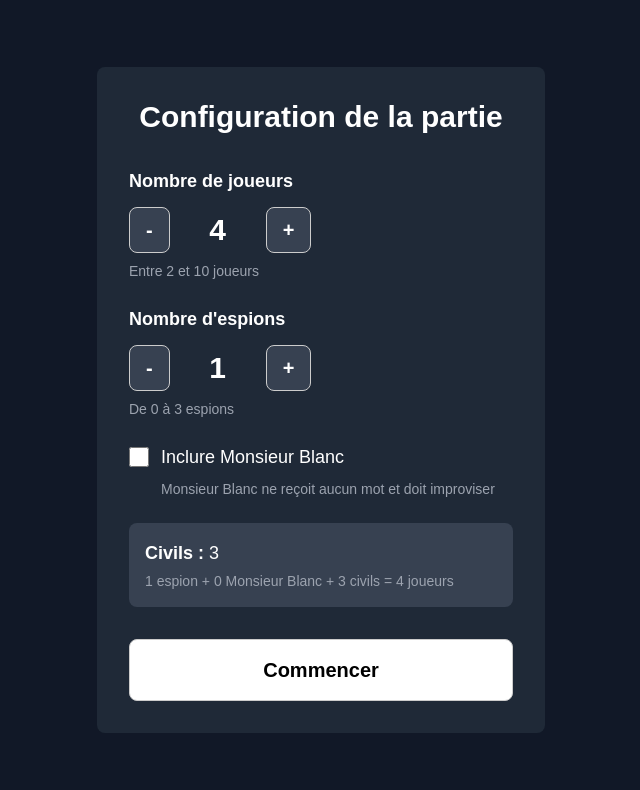
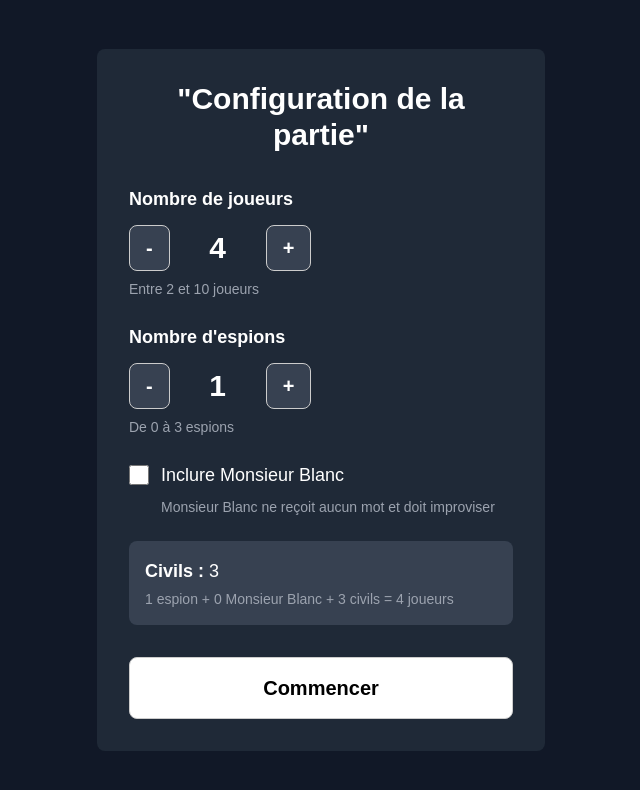
Before and after one commit to 18Nilsou/UpperCover, a Next.js app: page /setup in a window 1280 px wide. Shown: the top 790 px of the page, without its empty margins (319-959 px from the left). Built offline with nearby package versions, Linux system fonts and the light colour scheme.

Commit message:
fix deploy

```diff
--- a/app/game/page.tsx
+++ b/app/game/page.tsx
@@ -149,6 +149,11 @@ export default function GamePage() {
           </div>
         )}
       </div>
+      <div className="fixed bottom-4 left-1/2 transform -translate-x-1/2 bg-gray-800 text-gray-300 p-4 rounded-lg shadow-lg max-w-md w-full">
+        <p className="text-sm">
+          Les joueurs doivent d&eacute;couvrir qui sont les Espions et, si inclus, Monsieur Blanc...
+        </p>
+      </div>
     </div>
   );
 }
--- a/app/page.tsx
+++ b/app/page.tsx
@@ -28,7 +28,7 @@ export default function HomePage() {
           <div className="bg-gray-800 p-4 rounded-lg">
             <h3 className="font-semibold text-lg">Objectif du jeu</h3>
             <p className="mt-3 text-gray-300">
-              Les joueurs doivent découvrir qui sont les Espions et, si inclus, Monsieur Blanc,
+              "Les joueurs doivent d&eacute;couvrir qui sont les Espions et, si inclus, Monsieur Blanc,
               tout en essayant de ne pas se faire démasquer.
             </p>
           </div>
--- a/app/play/page.tsx
+++ b/app/play/page.tsx
@@ -20,7 +20,7 @@ export default function PlayPage() {
         </div>
 
         <div className="space-y-4">
-          <p className="text-xl text-gray-400">Bonne chance !</p>
+          <p className="text-xl text-gray-400">"Bonne chance!"</p>
 
           <Link
             href="/"
--- a/app/setup/page.tsx
+++ b/app/setup/page.tsx
@@ -41,7 +41,9 @@ export default function SetupPage() {
   return (
     <div className="min-h-screen bg-gray-900 text-white p-6 flex items-center justify-center">
       <div className="max-w-md w-full bg-gray-800 p-8 rounded-lg">
-        <h1 className="text-3xl font-bold text-center mb-8">Configuration de la partie</h1>
+        <h1 className="text-3xl font-bold text-center mb-8">
+          "Configuration de la partie"
+        </h1>
 
         {/* Player Count */}
         <div className="mb-6">
```
